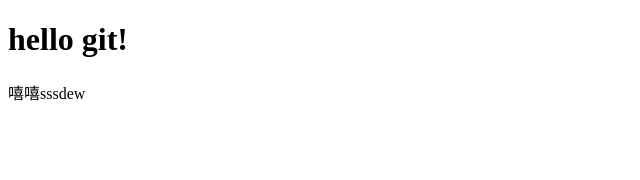
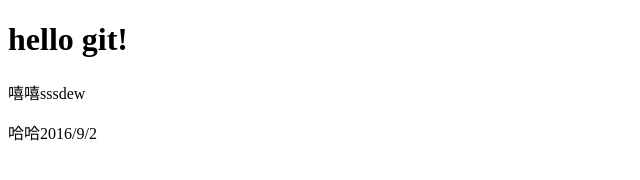
Before and after one commit to wcoders/myLesson-2, a plain HTML site: page index.html in a window 1280 px wide. Shown: the whole page, without its empty margins (0-640 px from the left). Drawn offline with Linux system fonts and the light colour scheme.

Commit message:
change01-text1.txt

```diff
--- a/index.html
+++ b/index.html
@@ -11,5 +11,6 @@
  <body>
 	<h1>hello git!</h1>
 	<p>嘻嘻sssdew</p>
+	<p>哈哈2016/9/2</p>
  </body>
 </html>
```
Also changed, not shown: text1.txt (added).
